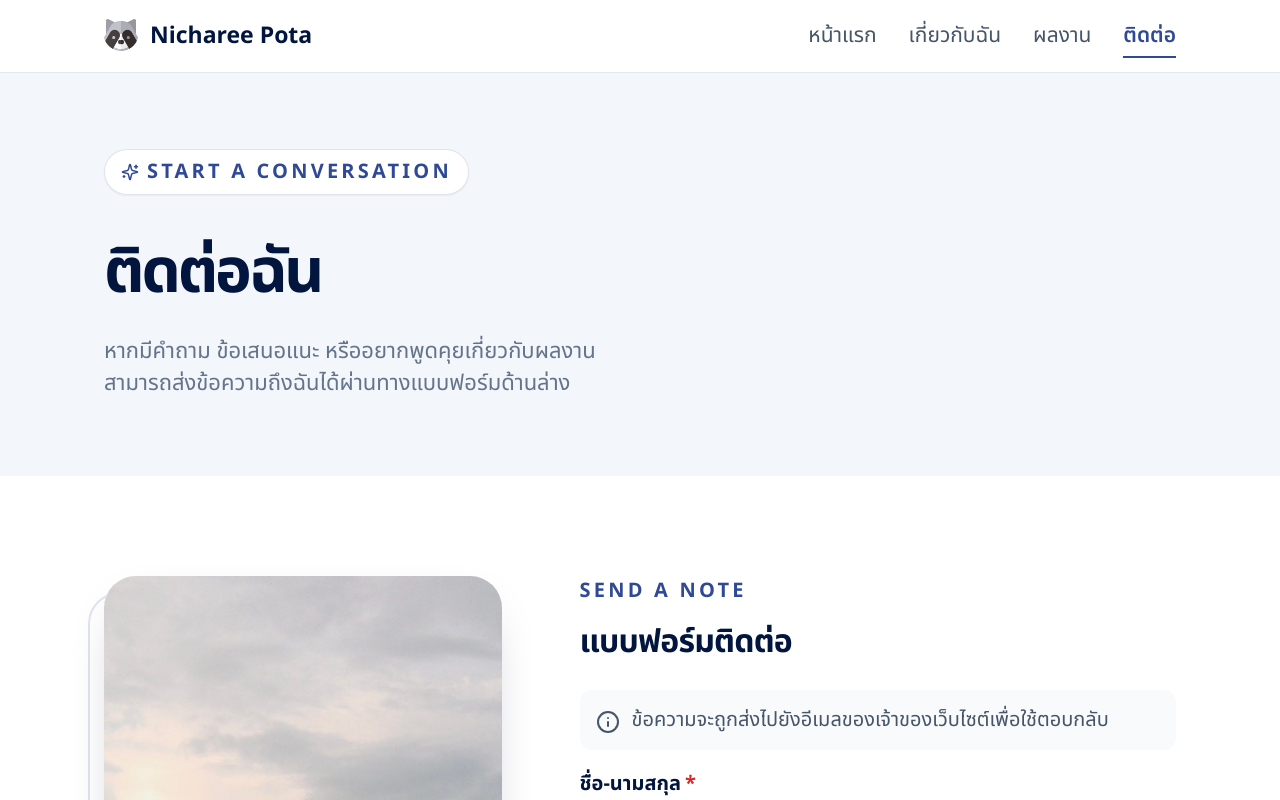
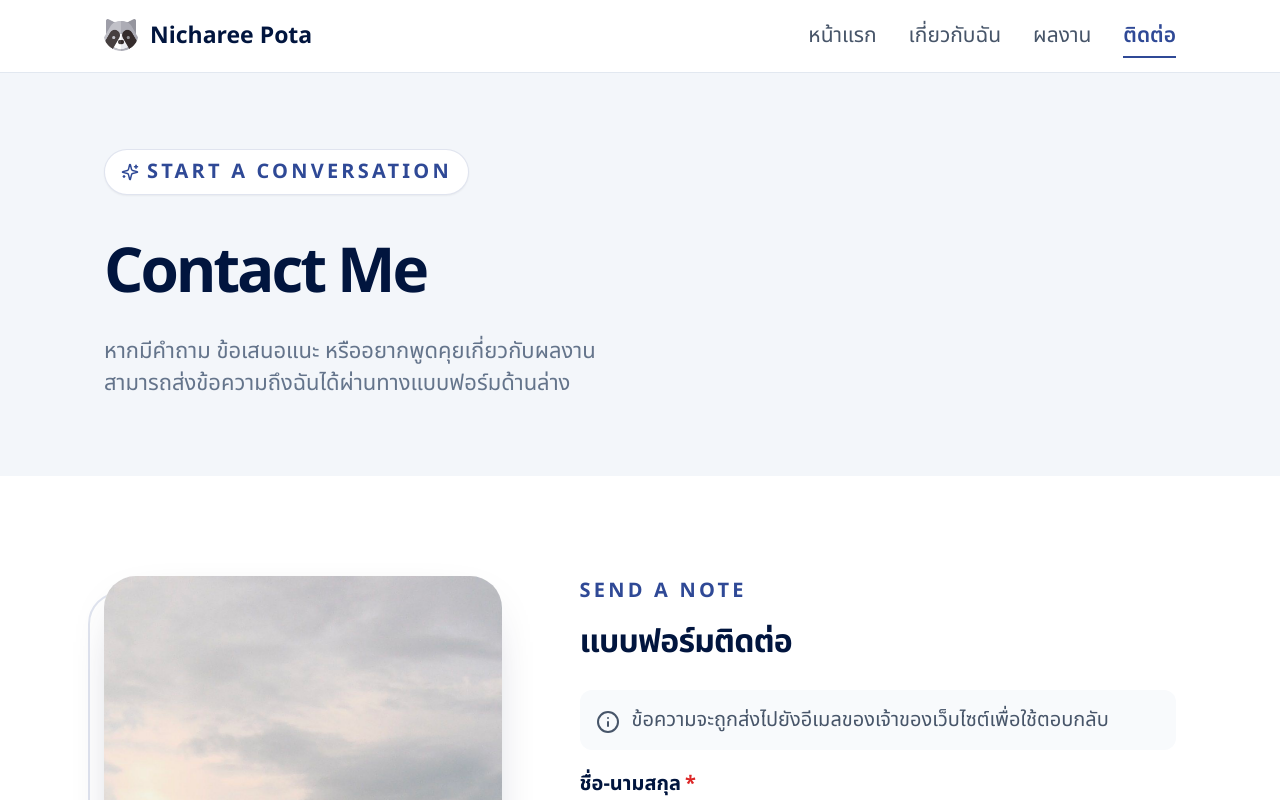
Before and after one commit to wachirapong-n/Pota-portfolio, a Next.js app: page /contact in a window 1280 px wide. Shown: the top 800 px of the page. Built offline with nearby package versions, Linux system fonts and the light colour scheme.

Commit message:
change text

```diff
--- a/app/contact/page.tsx
+++ b/app/contact/page.tsx
@@ -21,7 +21,7 @@ export default function ContactPage() {
               <Sparkles size={18} aria-hidden="true" /> Start a conversation
             </p>
             <h1 className="mt-3 mb-4 text-[clamp(40px,6vw,62px)] font-bold tracking-[-.05em]">
-              ติดต่อฉัน
+              Contact Me
             </h1>
             <p className="max-w-[760px] text-[22px] leading-8 text-muted">
               หากมีคำถาม ข้อเสนอแนะ หรืออยากพูดคุยเกี่ยวกับผลงาน
```
